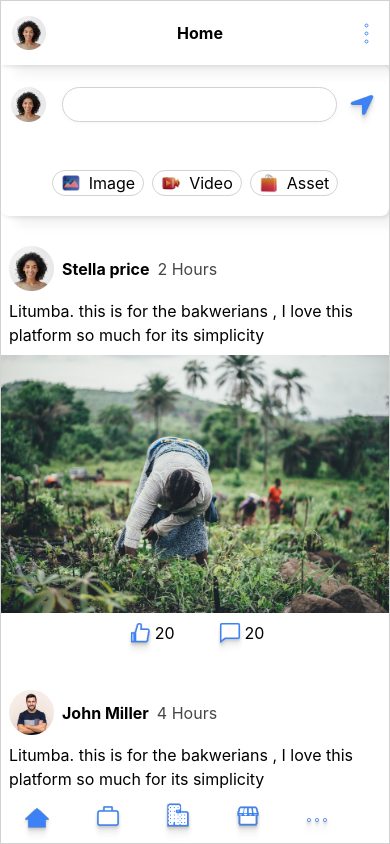
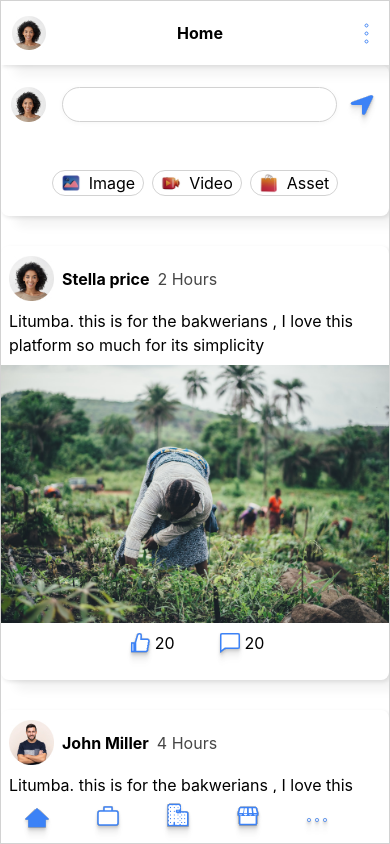
Before and after one commit to Mawittt/litumba_client, a Next.js app: page /home in a window 390 px wide. Built offline with nearby package versions, Linux system fonts and the light colour scheme; what next-redux-wrapper would draw is missing.

Commit message:
outlined posts for mobile

```diff
--- a/components/Post/Post.tsx
+++ b/components/Post/Post.tsx
@@ -12,7 +12,7 @@ export default function Post(props: PostProps) {
     const { avatar, time, name, description, image, likes, comments, openProfile,
         enlargeImage, togglePostLike, openCommentsSection } = usePost(props)
     return (
-        <div className=" flex flex-col gap-2 sm:shadow-comp_lg sm:py-[10px] sm:rounded-lg">
+        <div className=" flex flex-col gap-2 shadow-comp_lg py-[10px] rounded-lg">
             <div className="flex items-center gap-2 px-2" onClick={openProfile}>
                 <Image src={avatar} alt={' post author profile'} width="45" height={45} className="h-[45px]" />
                 <strong>{name}</strong>
```
